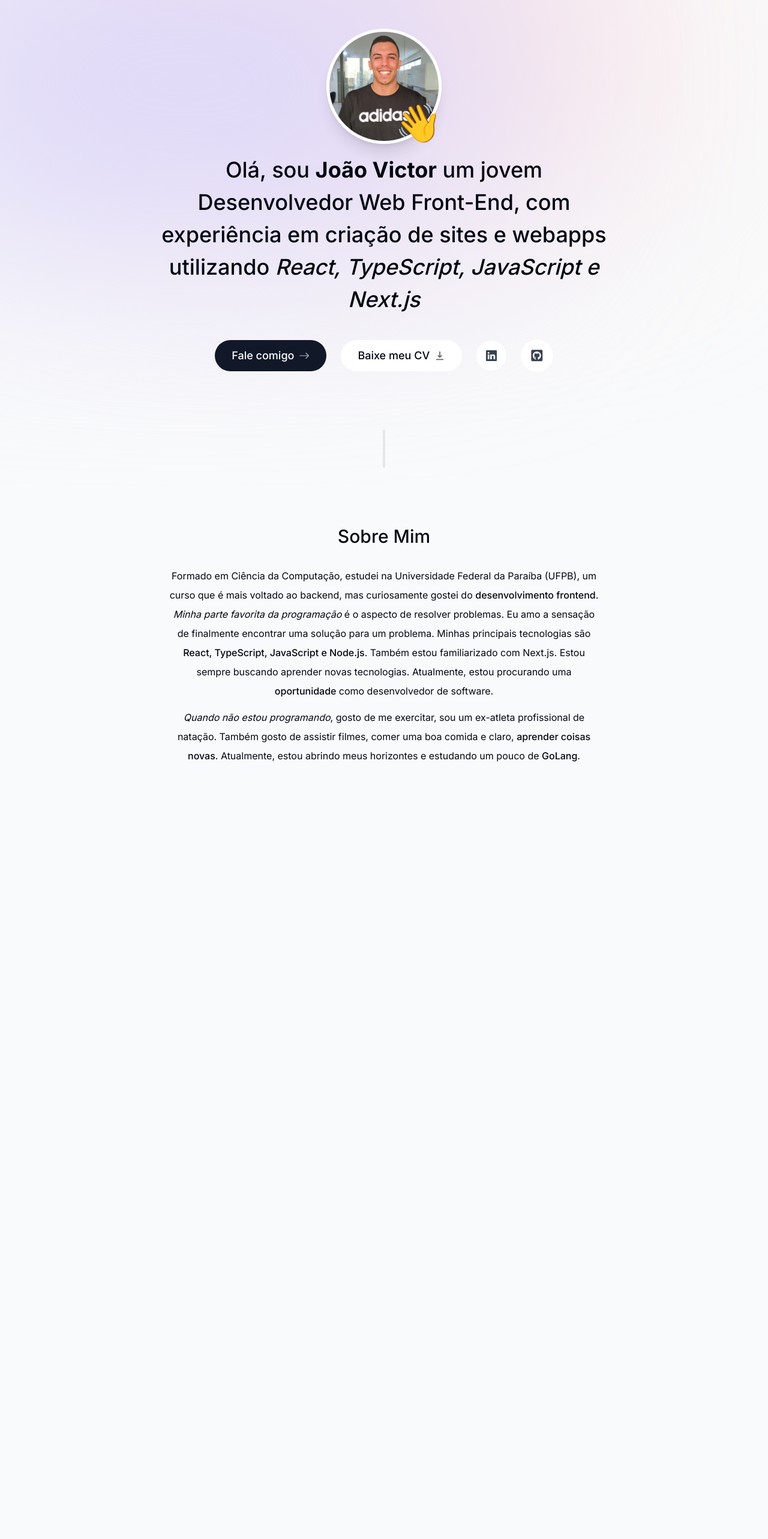
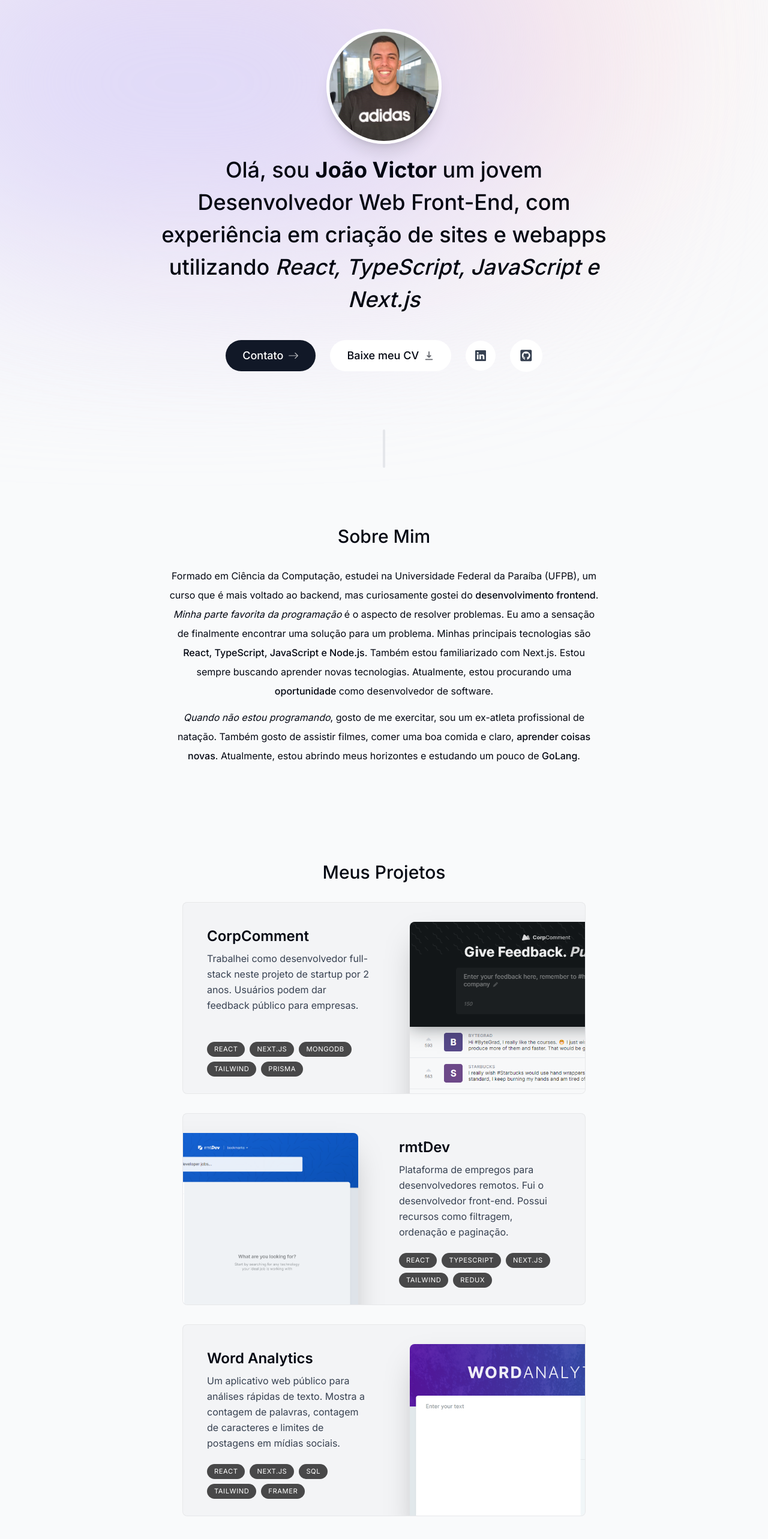
Before and after one commit to JvPedrosa/my-portfolio.github.io, a Next.js app: page / in a window 1280 px wide. Shown: the part 96-2662 px from the top of the page at 60% size. Before the commit the page ends 1532 px from the top, so only its background shows below. Built offline with nearby package versions, Linux system fonts and the light colour scheme.

Commit message:
my projects

```diff
--- a/app/layout.tsx
+++ b/app/layout.tsx
@@ -16,7 +16,7 @@
   children: React.ReactNode;
 }>) {
   return (
-    <html lang="en">
+    <html lang="en" className="!scroll-smooth">
       <body
         className={`${inter.className} bg-gray-50 text-gray-950 relative pt-28 sm:pt-36 dark:bg-gray-900 dark:text-gray-50 dark:text-opacity-90`}
       >
--- a/app/page.tsx
+++ b/app/page.tsx
@@ -1,5 +1,6 @@
 import About from "@/components/about";
 import Intro from "@/components/intro";
+import Projects from "@/components/projects";
 import SectionDivider from "@/components/section-divider";
 
 export default function Home() {
@@ -8,6 +9,7 @@
       <Intro />
       <SectionDivider />
       <About />
+      <Projects />
     </main>
   );
 }
--- a/components/intro.tsx
+++ b/components/intro.tsx
@@ -31,19 +31,6 @@
               className="h-48 w-48 rounded-full object-cover border-[0.35rem] border-white shadow-xl"
             />
           </motion.div>
-          <motion.span
-            className="absolute bottom-[1rem] right-[1rem] text-4xl"
-            initial={{ opacity: 0, scale: 0 }}
-            animate={{ opacity: 1, scale: 1.75 }}
-            transition={{
-              type: "spring",
-              stiffness: 125,
-              delay: 0.1,
-              duration: 0.7,
-            }}
-          >
-            👋
-          </motion.span>
         </div>
       </div>
 
@@ -71,7 +58,7 @@
           href="#contact"
           className="group bg-gray-900 text-white px-7 py-3 flex items-center gap-2 rounded-full outline-none focus:scale-110 hover:scale-110 hover:bg-gray-950 active:scale-105 transition"
         >
-          Fale comigo{" "}
+          Contato{" "}
           <BsArrowRight className="opacity-70 group-hover:translate-x-1 transition" />
         </Link>
 
--- /dev/null
+++ b/components/project.tsx
@@ -0,0 +1,71 @@
+"use client";
+
+import { useRef } from "react";
+import { projectsData } from "@/lib/data";
+import Image from "next/image";
+import { motion, useScroll, useTransform } from "framer-motion";
+
+type ProjectProps = (typeof projectsData)[number];
+
+export default function Project({
+  title,
+  description,
+  tags,
+  imageUrl,
+}: ProjectProps) {
+  const ref = useRef<HTMLDivElement>(null);
+  const { scrollYProgress } = useScroll({
+    target: ref,
+    offset: ["0 1", "1.33 1"],
+  });
+  const scaleProgess = useTransform(scrollYProgress, [0, 1], [0.8, 1]);
+  const opacityProgess = useTransform(scrollYProgress, [0, 1], [0.6, 1]);
+
+  return (
+    <motion.div
+      ref={ref}
+      style={{
+        scale: scaleProgess,
+        opacity: opacityProgess,
+      }}
+      className="group mb-3 sm:mb-8 last:mb-0"
+    >
+      <section className="bg-gray-100 max-w-[42rem] border border-black/5 rounded-lg overflow-hidden sm:pr-8 relative sm:h-[20rem] hover:bg-gray-200 transition sm:group-even:pl-8 dark:text-white dark:bg-white/10 dark:hover:bg-white/20">
+        <div className="pt-4 pb-7 px-5 sm:pl-10 sm:pr-2 sm:pt-10 sm:max-w-[50%] flex flex-col h-full sm:group-even:ml-[18rem]">
+          <h3 className="text-2xl font-semibold">{title}</h3>
+          <p className="mt-2 leading-relaxed text-gray-700 dark:text-white/70">
+            {description}
+          </p>
+          <ul className="flex flex-wrap mt-4 gap-2 sm:mt-auto">
+            {tags.map((tag, index) => (
+              <li
+                className="bg-black/[0.7] px-3 py-1 text-[0.7rem] uppercase tracking-wider text-white rounded-full dark:text-white/70"
+                key={index}
+              >
+                {tag}
+              </li>
+            ))}
+          </ul>
+        </div>
+
+        <Image
+          src={imageUrl}
+          alt="Project I worked on"
+          quality={95}
+          className="absolute hidden sm:block top-8 -right-40 w-[28.25rem] rounded-t-lg shadow-2xl
+        transition
+        group-hover:scale-[1.04]
+        group-hover:-translate-x-3
+        group-hover:translate-y-3
+        group-hover:-rotate-2
+
+        group-even:group-hover:translate-x-3
+        group-even:group-hover:translate-y-3
+        group-even:group-hover:rotate-2
+
+        group-even:right-[initial] group-even:-left-40"
+        />
+      </section>
+    </motion.div>
+  );
+}
--- /dev/null
+++ b/components/projects.tsx
@@ -0,0 +1,21 @@
+"use client";
+
+import React from "react";
+import SectionHeading from "./section-heading";
+import { projectsData } from "@/lib/data";
+import Project from "./project";
+
+export default function Projects() {
+  return (
+    <section id="projects" className="scroll-mt-28 mb-28">
+      <SectionHeading>Meus projetos</SectionHeading>
+      <div>
+        {projectsData.map((project, index) => (
+          <React.Fragment key={index}>
+            <Project {...project} />
+          </React.Fragment>
+        ))}
+      </div>
+    </section>
+  );
+}
--- a/lib/data.ts
+++ b/lib/data.ts
@@ -35,28 +35,28 @@
 
 export const experiencesData = [
   {
-    title: "Graduated bootcamp",
-    location: "Miami, FL",
+    title: "Formação em Ciência da Computação",
+    location: "João Pessoa, PB",
     description:
-      "I graduated after 6 months of studying. I immediately found a job as a front-end developer.",
+      "Me formei em Ciência da Computação pela Universidade Federal da Paraíba. Aprendi sobre algoritmos, estruturas de dados, programação orientada a objetos e muito mais.",
     icon: React.createElement(LuGraduationCap),
-    date: "2019",
+    date: "2019-2023",
   },
   {
-    title: "Front-End Developer",
+    title: "Desenvolvedor Front-End",
     location: "Orlando, FL",
     description:
-      "I worked as a front-end developer for 2 years in 1 job and 1 year in another job. I also upskilled to the full stack.",
+      "Trabalhei como desenvolvedor front-end por 2 anos em um emprego e 1 ano em outro. Também me qualifiquei para full stack.",
     icon: React.createElement(CgWorkAlt),
     date: "2019 - 2021",
   },
   {
-    title: "Full-Stack Developer",
+    title: "Desenvolvedor Full-Stack",
     location: "Houston, TX",
     description:
-      "I'm now a full-stack developer working as a freelancer. My stack includes React, Next.js, TypeScript, Tailwind, Prisma and MongoDB. I'm open to full-time opportunities.",
+      "Atualmente, sou um desenvolvedor full-stack trabalhando como freelancer. Minha pilha tecnológica inclui React, Next.js, TypeScript, Tailwind, Prisma e MongoDB. Estou aberto a oportunidades de tempo integral.",
     icon: React.createElement(FaReact),
-    date: "2021 - present",
+    date: "2021 - presente",
   },
 ] as const;
 
@@ -64,21 +64,21 @@
   {
     title: "CorpComment",
     description:
-      "I worked as a full-stack developer on this startup project for 2 years. Users can give public feedback to companies.",
+      "Trabalhei como desenvolvedor full-stack neste projeto de startup por 2 anos. Usuários podem dar feedback público para empresas.",
     tags: ["React", "Next.js", "MongoDB", "Tailwind", "Prisma"],
     imageUrl: corpcommentImg,
   },
   {
     title: "rmtDev",
     description:
-      "Job board for remote developer jobs. I was the front-end developer. It has features like filtering, sorting and pagination.",
+      "Plataforma de empregos para desenvolvedores remotos. Fui o desenvolvedor front-end. Possui recursos como filtragem, ordenação e paginação.",
     tags: ["React", "TypeScript", "Next.js", "Tailwind", "Redux"],
     imageUrl: rmtdevImg,
   },
   {
     title: "Word Analytics",
     description:
-      "A public web app for quick analytics on text. It shows word count, character count and social media post limits.",
+      "Um aplicativo web público para análises rápidas de texto. Mostra a contagem de palavras, contagem de caracteres e limites de postagens em mídias sociais.",
     tags: ["React", "Next.js", "SQL", "Tailwind", "Framer"],
     imageUrl: wordanalyticsImg,
   },
@@ -94,14 +94,5 @@
   "Node.js",
   "Git",
   "Tailwind",
-  "Prisma",
-  "MongoDB",
   "Redux",
-  "GraphQL",
-  "Apollo",
-  "Express",
-  "PostgreSQL",
-  "Python",
-  "Django",
-  "Framer Motion",
 ] as const;
```
